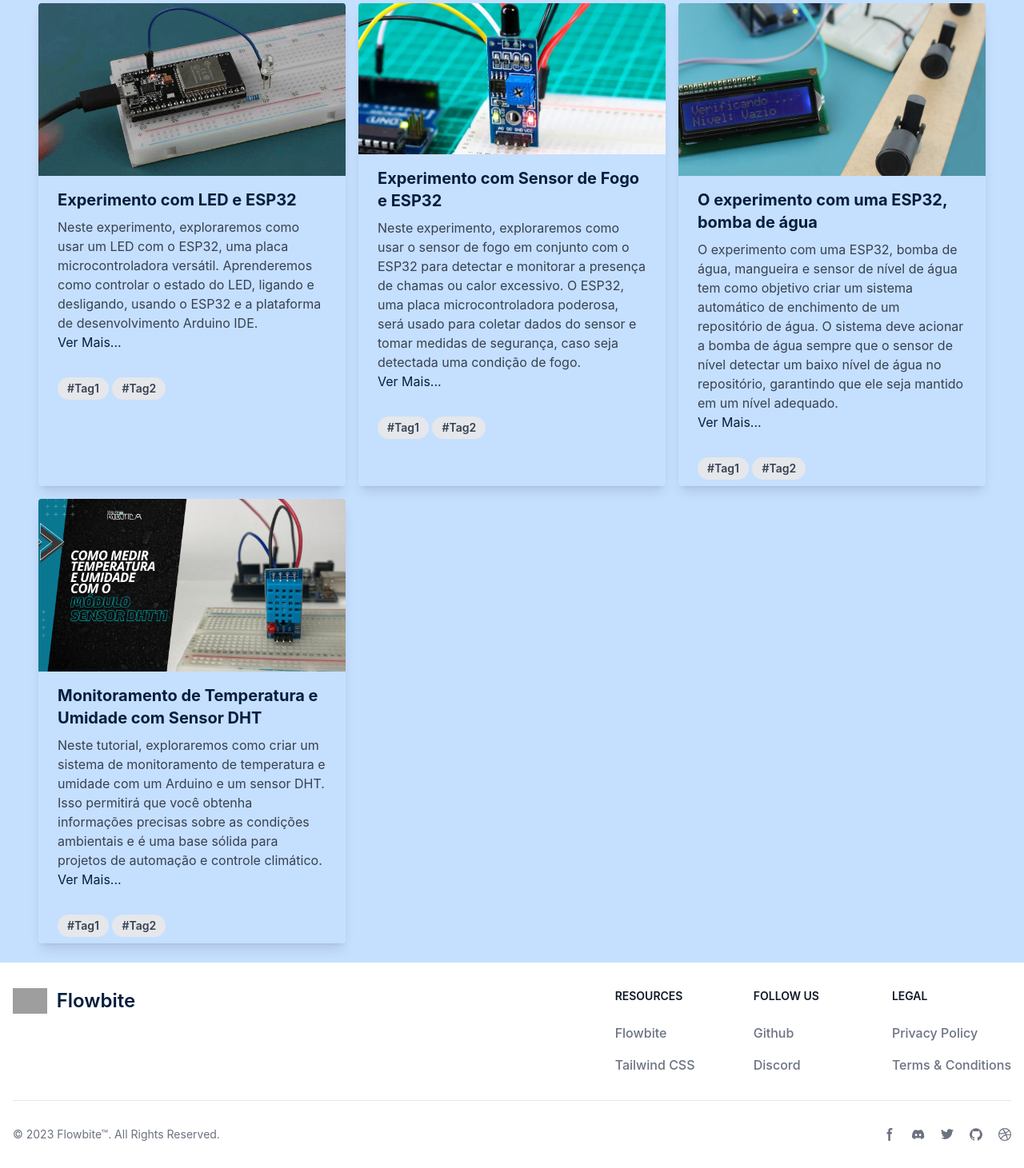
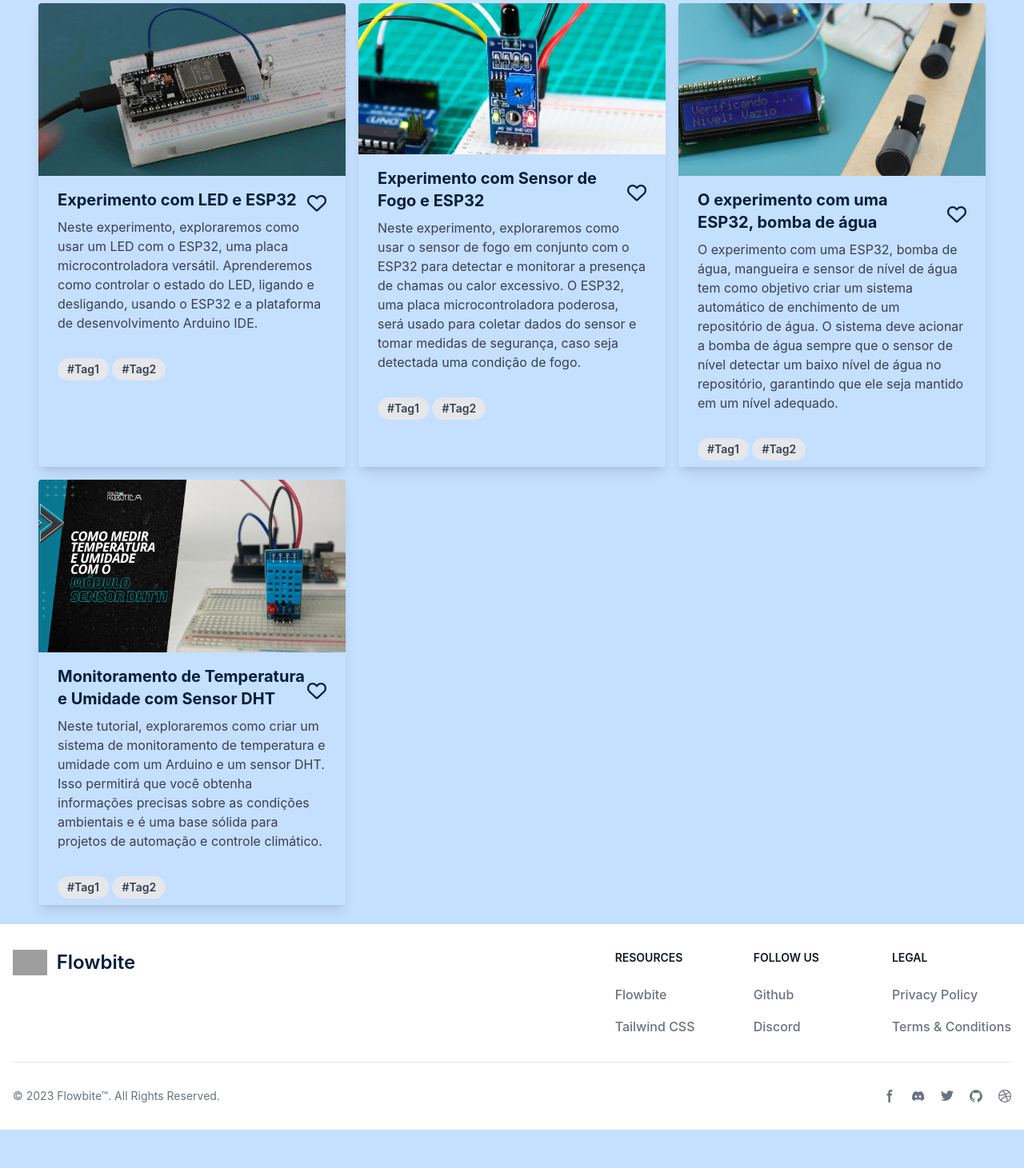
Before and after one commit to fernanda0508/site-tutorial-iot, a Django app: page /buscar in a window 1280 px wide. Shown: the part 494-1955 px from the top of the page at 80% size. After the commit the page ends 1907 px from the top, so only its background shows below. Run offline with Django 4.2, Linux system fonts and the light colour scheme; data comes from the database, SQL or seed files in the repository; both versions use the stored data as it was after the commit; some libraries are stand-ins or nearby versions; grey boxes are pictures that could not be loaded.

Commit message:
usuario não logado que apertar em favoritos será direciado ao login

```diff
--- a/templates/iot/base.html
+++ b/templates/iot/base.html
@@ -53,6 +53,10 @@
     <!-- Rodapé -->
     {% include 'iot/partials/_rodape.html' with year=year %}
     <script src="https://unpkg.com/flowbite@1.4.0/dist/flowbite.js"></script>
+
+    {% if user.is_authenticated %}
+
+    <!-- Script do ícone de favoritos -->
     <script>
         $(document).ready(function () {
             $(".favorite-button").on("click", function (event) {
@@ -80,6 +84,7 @@
             });
         });
     </script>
+    {% endif %}
 </body>
 
 </html>
--- a/templates/iot/cards.html
+++ b/templates/iot/cards.html
@@ -3,6 +3,7 @@
   {% if cards %}
   {% for card in cards %}
   <div class="max-w-sm rounded overflow-hidden shadow-lg">
+    <a href="{% url 'tutorial-card' card.id %}" class="block">
       <img class="w-full" src="{{ card.imagem_card.url }}" alt="{{ card.titulo }}">
       <div class="px-6 py-4">
         <div class="flex items-center justify-between">
@@ -13,15 +14,21 @@
             <i class="heart-icon text-2xl {% if card.is_favorite.user %}fas{% else %}far{% endif %} fa-heart"
               data-card-id="{{ card.id }}"></i>
           </a>
+          {% else %}
+          <a href="{% url 'login' %}" class="favorite-button" data-card-id="{{ card.id }}">
+            <!-- Use a classe 'heart-icon' para o ícone do coração -->
+            <i class="heart-icon text-2xl far fa-heart" data-card-id="{{ card.id }}"></i>
+          </a>
           {% endif %}
         </div>
         <p class="text-gray-700 text-base">{{ card.introducao }}</p>
-      <a href="{% url 'tutorial-card' card.id %}">Ver Mais...</a>
+
       </div>
       <div class="px-6 pt-4 pb-2">
         <span class="inline-block bg-gray-200 rounded-full px-3 py-1 text-sm font-semibold text-gray-700">#Tag1</span>
         <span class="inline-block bg-gray-200 rounded-full px-3 py-1 text-sm font-semibold text-gray-700">#Tag2</span>
       </div>
+    </a>
   </div>
   {% endfor %}
   {% else %}
--- a/templates/iot/favorites.html
+++ b/templates/iot/favorites.html
@@ -5,6 +5,7 @@
   {% if user_favorites %}
   {% for favorite in user_favorites %}
   <div class="max-w-sm rounded overflow-hidden shadow-lg">
+    <a href="{% url 'tutorial-card' favorite.card.id %}" class="block">
       <img class="w-full" src="{{ favorite.card.imagem_card.url }}" alt="{{ favorite.card.titulo }}">
       <div class="px-6 py-4">
         <div class="flex items-center justify-between">
@@ -19,13 +20,14 @@
           {% endif %}
         </div>
         <p class="text-gray-700 text-base">{{ favorite.card.introducao }}</p>
-      <a href="{% url 'tutorial-card' favorite.card.id %}">Ver Mais...</a>
       </div>
       <div class="px-6 pt-4 pb-2">
         {% for tag in favorite.card.tags.all %}
-      <span class="inline-block bg-gray-200 rounded-full px-3 py-1 text-sm font-semibold text-gray-700">{{ tag }}</span>
+        <span class="inline-block bg-gray-200 rounded-full px-3 py-1 text-sm font-semibold text-gray-700">{{ tag
+          }}</span>
         {% endfor %}
       </div>
+    </a>
   </div>
   {% endfor %}
   {% else %}
--- a/templates/iot/partials/_menu.html
+++ b/templates/iot/partials/_menu.html
@@ -44,7 +44,7 @@
 
 
     <div class="max-w-screen-xl flex flex-wrap items-center justify-between mx-auto p-4">
-        <a href="https://flowbite.com/" class="flex items-center">
+        <a href="{% url 'index' %}" class="flex items-center">
             <img src="{% static 'iot/imagens/Icon.png' %}" class="h-8 mr-3" alt="Experimentando IoT" />
             <span class="self-center text-2xl font-semibold whitespace-nowrap dark:text-white">Experimentando IoT</span>
         </a>
@@ -66,7 +66,6 @@
                     <span class="block text-sm  text-gray-500 truncate dark:text-gray-400">{{ user.email }}</span>
                 </div>
                 <ul class="py-2" aria-labelledby="user-menu-button">
-
                     <li>
                         <a href="#"
                             class="block px-4 py-2 text-sm text-gray-700 hover:bg-gray-100 dark:hover:bg-gray-600 dark:text-gray-200 dark:hover:text-white">Minha
@@ -106,13 +105,18 @@
             <ul
                 class="flex flex-col font-medium p-4 md:p-0 mt-4 border border-gray-100 rounded-lg bg-gray-50 md:flex-row md:space-x-8 md:mt-0 md:border-0 md:bg-white dark:bg-gray-800 md:dark:bg-gray-900 dark:border-gray-700">
                 <li>
-                    <a href="#"
+                    <a href="{% url 'index' %}"
                         class="block py-2 pl-3 pr-4 text-white bg-blue-700 rounded md:bg-transparent md:text-blue-700 md:p-0 md:dark:text-blue-500"
                         aria-current="page">Home</a>
                 </li>
                 <li>
-                    <a href="#"
+                    {% if user.is_authenticated %}
+                    <a href="{% url 'favorites' %}"
                         class="block py-2 pl-3 pr-4 text-gray-900 rounded hover:bg-gray-100 md:hover:bg-transparent md:hover:text-blue-700 md:p-0 dark:text-white md:dark:hover:text-blue-500 dark:hover:bg-gray-700 dark:hover:text-white md:dark:hover:bg-transparent dark:border-gray-700">Favoritos</a>
+                    {% else %}
+                    <a href="{% url 'login' %}"
+                        class="block py-2 pl-3 pr-4 text-gray-900 rounded hover:bg-gray-100 md:hover:bg-transparent md:hover:text-blue-700 md:p-0 dark:text-white md:dark:hover:text-blue-500 dark:hover:bg-gray-700 dark:hover:text-white md:dark:hover:bg-transparent dark:border-gray-700">Favoritos</a>
+                    {% endif %}
                 </li>
                 <li>
                     <a href="#"
```
Also changed, not shown: db.sqlite3. Lines whose indentation alone changed are shown as unchanged.
